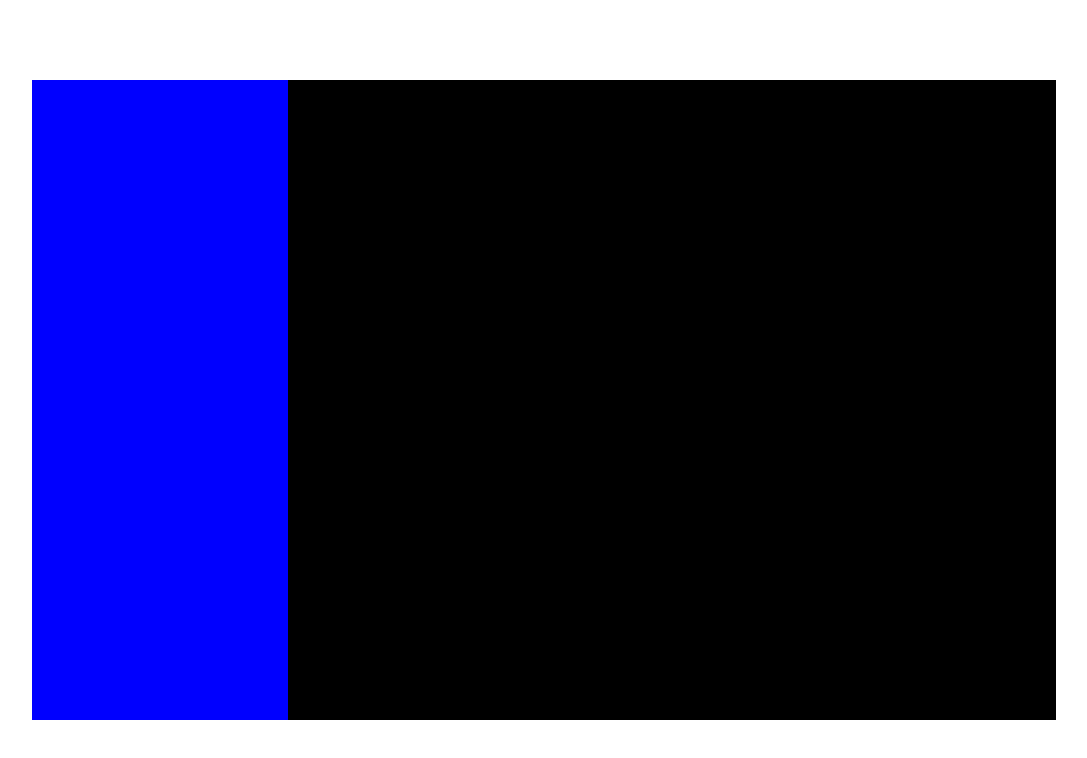
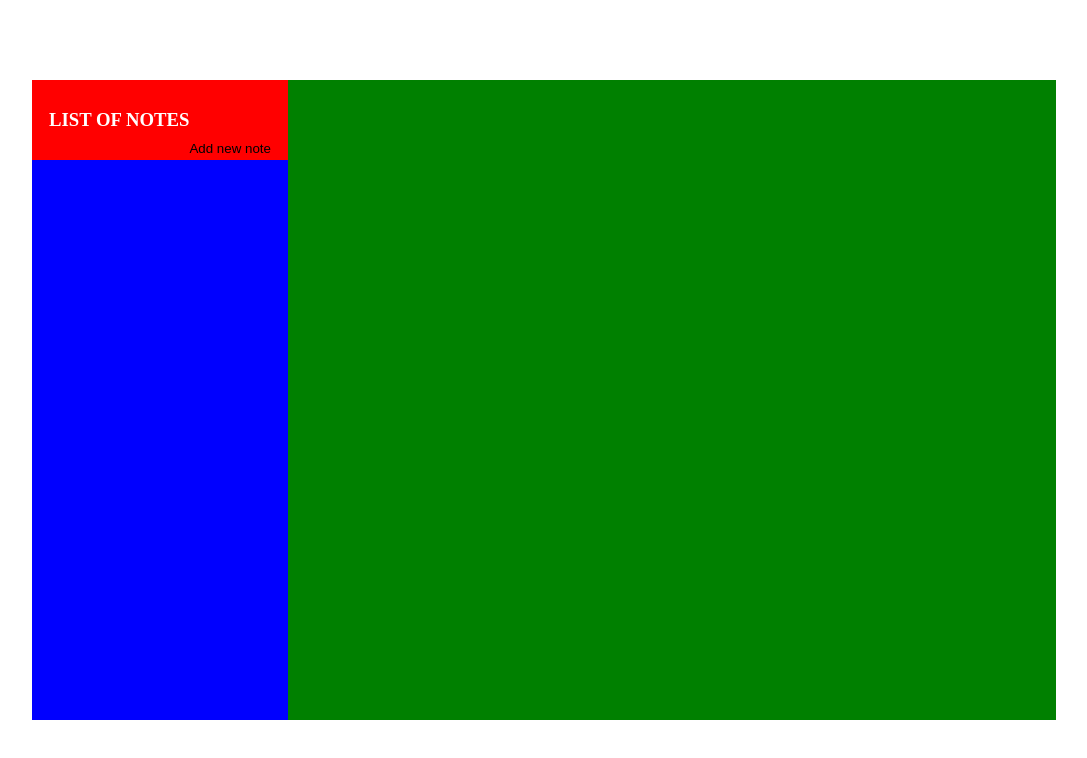
Before and after one commit to Muazzamkhan03/webNotePad, a plain HTML site: page index.html in a window 1280 px wide. Shown: the whole page, without its empty margins (96-1183 px from the left). Drawn offline with Linux system fonts and the light colour scheme.

Commit message:
Added heading in list and a button for addition of notes

```diff
--- a/index.html
+++ b/index.html
@@ -14,7 +14,10 @@
 
     <main>
         <div class="list">
-
+            <div class="listHeader">
+                <h3>LIST OF NOTES</h3>
+                <button id="addNote">Add new note</button>
+            </div>
         </div>
 
         <div class="note">
--- a/style.css
+++ b/style.css
@@ -22,11 +22,39 @@ main{
     background-color: blue;
     width: 20%;
     box-sizing: border-box;
+    display: flex;
+}
+
+.listHeader{
+    width: 100%;
+    height: 5em;
+    background-color: red;
+    color: white;
+    box-sizing: border-box;
+    display: flex;
+    justify-content: center;
+}
+
+.listHeader h3{
+    align-self:center;
+}
+
+#addNote{
+    height: 3vh;
+    align-self: flex-end;
+    justify-self: flex-end;
+    background-color: red;
+    box-shadow: none;
+    border: none;
+}
+
+#addNote:hover{
+    cursor: pointer;
 }
 
 .note{
     height: 100%;
-    background-color: black;
+    background-color: green;
     width: 60%;
     box-sizing: border-box;
 }
```
